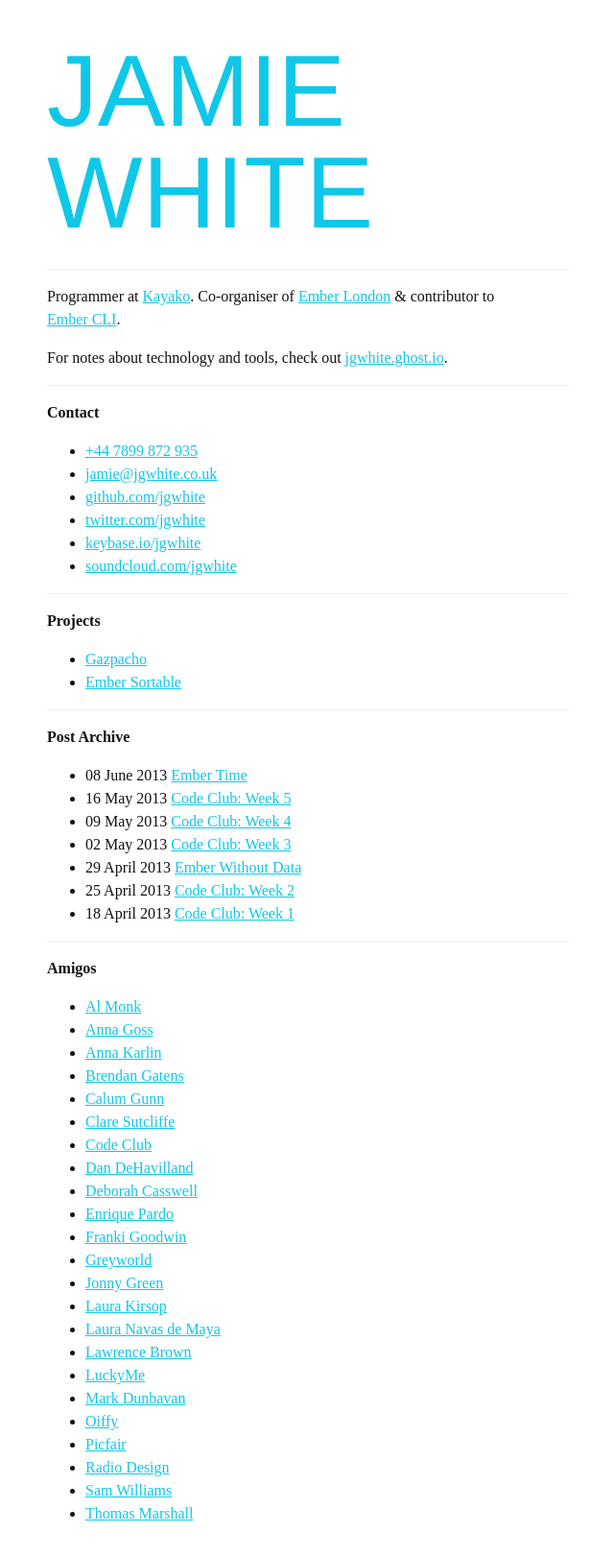
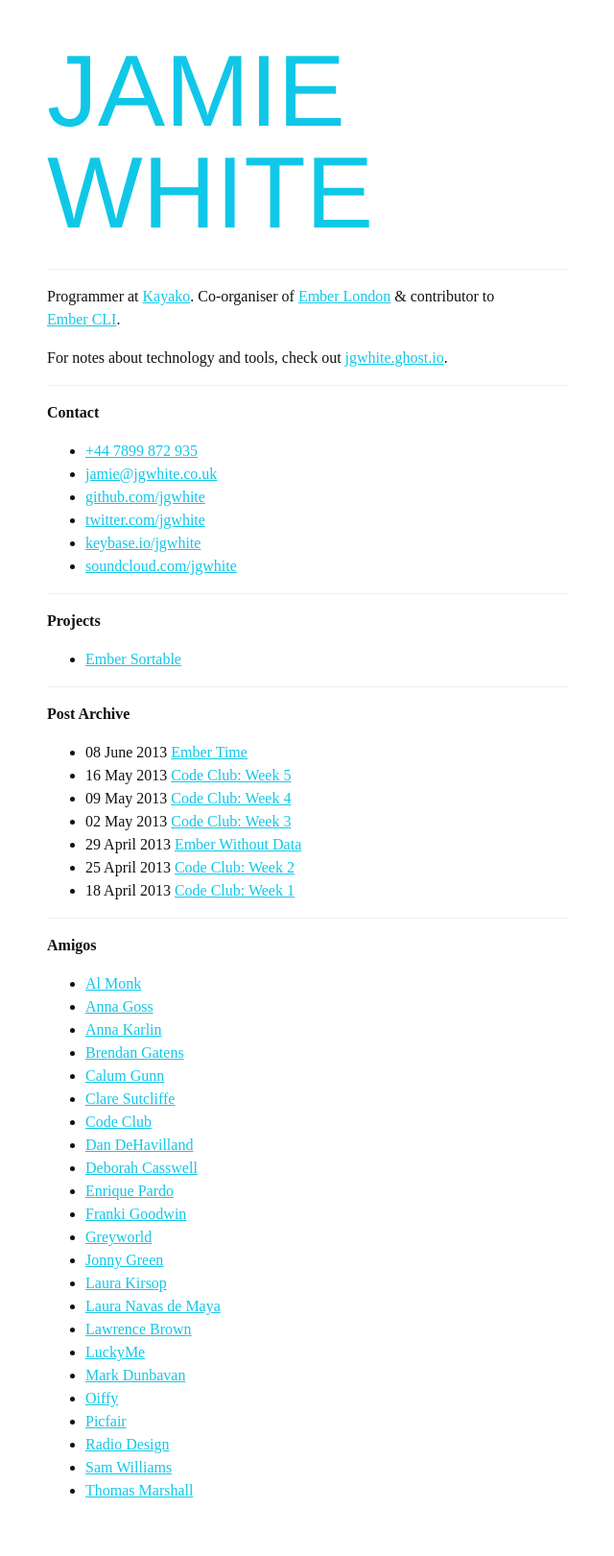
Before and after one commit to jgwhite/jgwhite.github.io, a Jekyll site: the page built from index.md, in a window 1280 px wide. Shown: the whole page at 96% size, without its empty margins (319-959 px from the left). Built offline with Jekyll 4.4.1, drawn with Linux system fonts in a browser that asks for light colours; some web fonts are replaced; after the commit the page ends 1597 px from its top, so only the background shows below that.

Commit message:
Remove Gazpacho

```diff
--- a/index.md
+++ b/index.md
@@ -26,7 +26,6 @@
 
 ## Projects
 
-* [Gazpacho](http://jgwhite.co.uk/gazpacho)
 * [Ember Sortable](https://github.com/jgwhite/ember-sortable)
 
 ---
```
